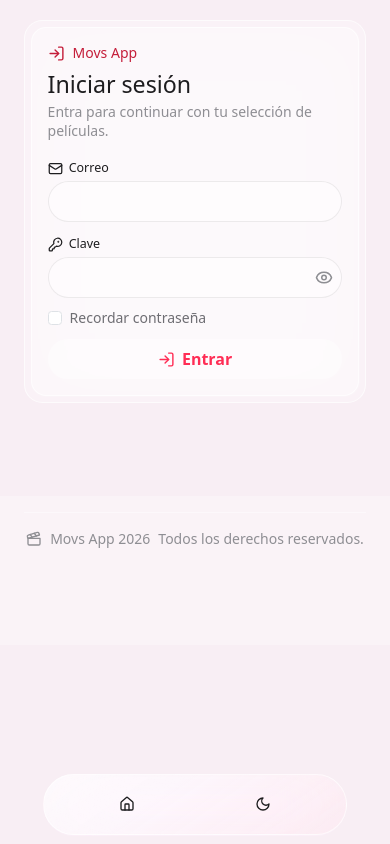
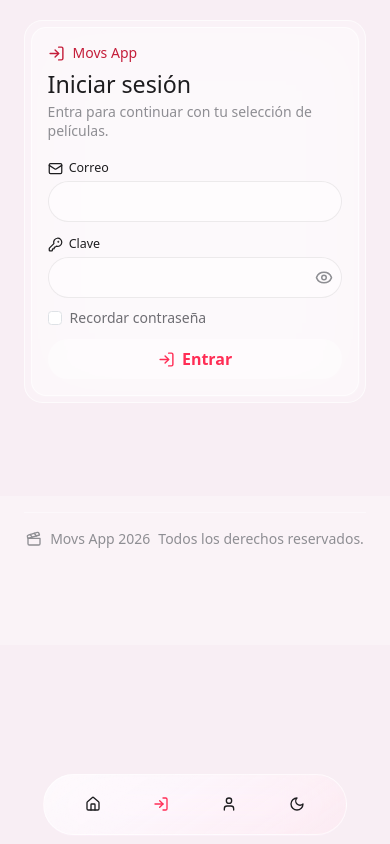
Before and after one commit to brigitterodriguezp/movs-app, a Vue app: page /signin in a window 390 px wide. Built offline with nearby package versions, Linux system fonts and the light colour scheme.

Commit message:
se corrige navbar

```diff
--- a/src/components/MainNavbar/MainNavbar.vue
+++ b/src/components/MainNavbar/MainNavbar.vue
@@ -93,7 +93,7 @@ function handleBlur(e) {
           <ShieldCheck :size="17" />
           <span class="d-none d-md-inline">Admin</span>
         </RouterLink>
-        <RouterLink v-if="!hasSession" class="nav-link rounded-pill px-3 icon-link d-none d-md-flex" to="/signin">
+        <RouterLink v-if="!hasSession" class="nav-link rounded-pill px-3 icon-link" to="/signin">
           <LogIn :size="17" />
           <span class="d-none d-md-inline">Entrar</span>
         </RouterLink>
@@ -101,19 +101,19 @@ function handleBlur(e) {
           <UserPlus :size="17" />
           <span class="d-none d-md-inline">Registro</span>
         </RouterLink>
+        <RouterLink
+          class="nav-link rounded-pill px-3 icon-link d-md-none"
+          to="/app"
+          @click="closeMenu"
+        >
+          <User :size="17" />
+        </RouterLink>
         <div
           v-if="hasSession"
           class="position-relative user-dropdown-wrap"
           tabindex="-1"
           @blur="handleBlur"
         >
-          <RouterLink
-            class="nav-link rounded-pill px-3 icon-link d-md-none"
-            to="/app"
-            @click="closeMenu"
-          >
-            <User :size="17" />
-          </RouterLink>
           <button
             class="btn rounded-pill px-3 py-2 soft-button icon-link d-none d-md-flex"
             type="button"
```
